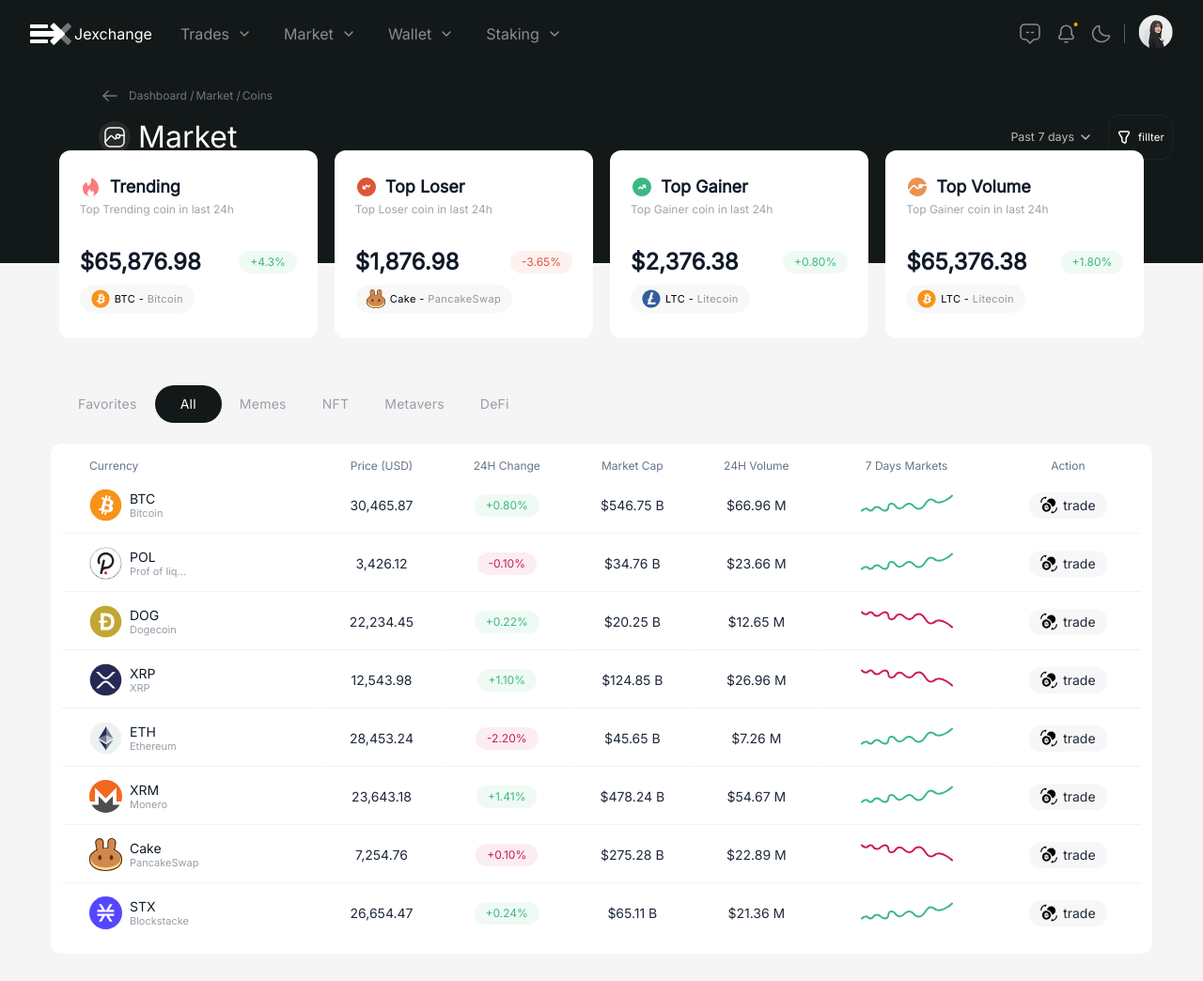
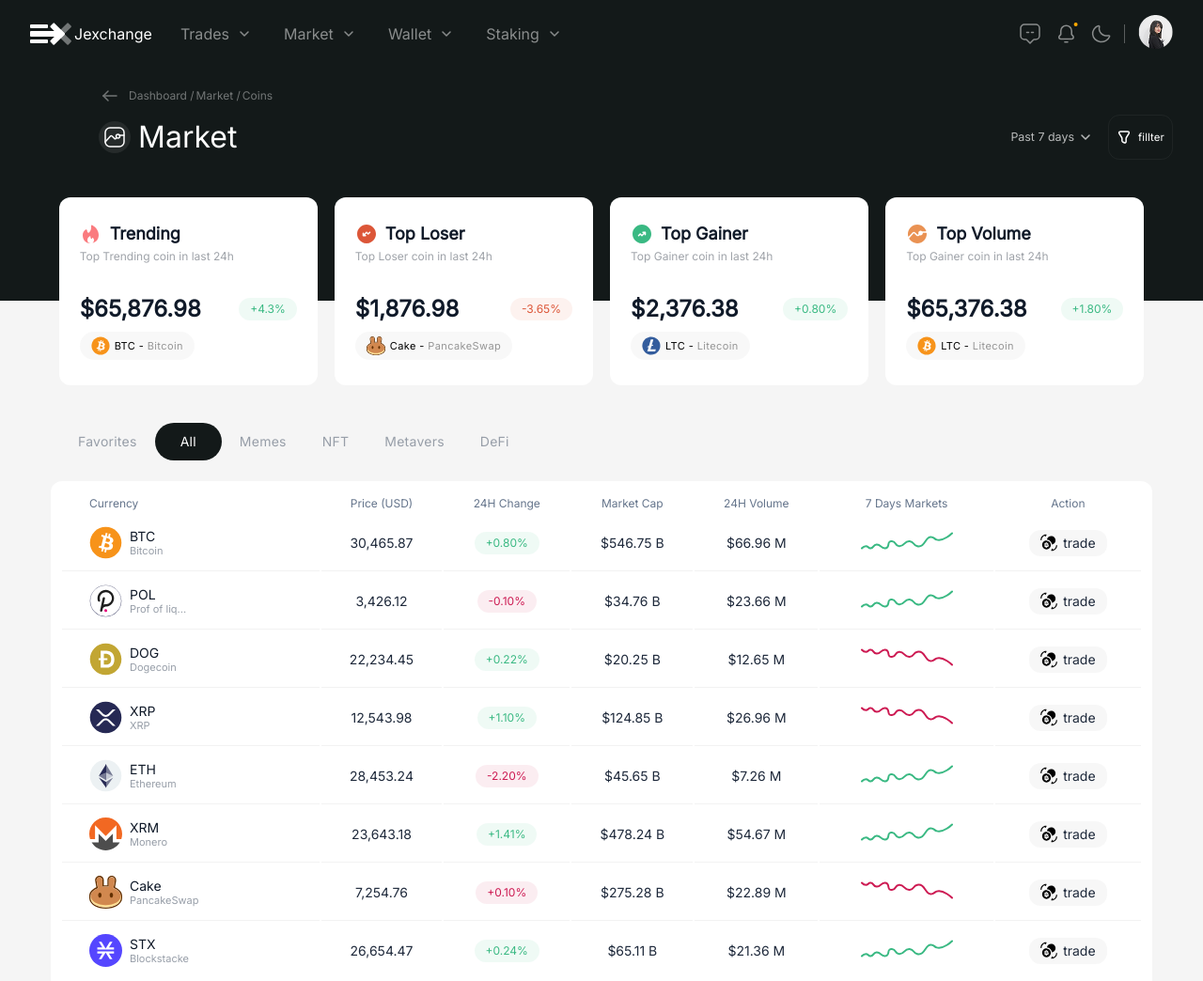
Before and after one commit to alisaadatvand/Jexchange, a website: page index.html in a window 1280 px wide. Shown: the whole page at 94% size. Drawn offline with Linux system fonts and the light colour scheme.

Commit message:
change heights

```diff
--- a/css/cards.css
+++ b/css/cards.css
@@ -6,8 +6,9 @@
   justify-content: center;
   align-items: center;
   column-gap: 18px;
-  position: absolute;
-  bottom: 55%;
+  margin-top: 40px;
+  /* position: absolute; */
+  /* bottom: 55%; */
   z-index: 2;
   .card {
     min-width: 21.5vw;
--- a/css/header.css
+++ b/css/header.css
@@ -1,6 +1,6 @@
 header {
   width: 100%;
-  height: 35vh;
+  max-height: 320px;
   background-color: #131919;
   padding: 16px 0px;
   box-sizing: border-box;
```
Also changed, not shown: index.html (+4 -3 lines).
